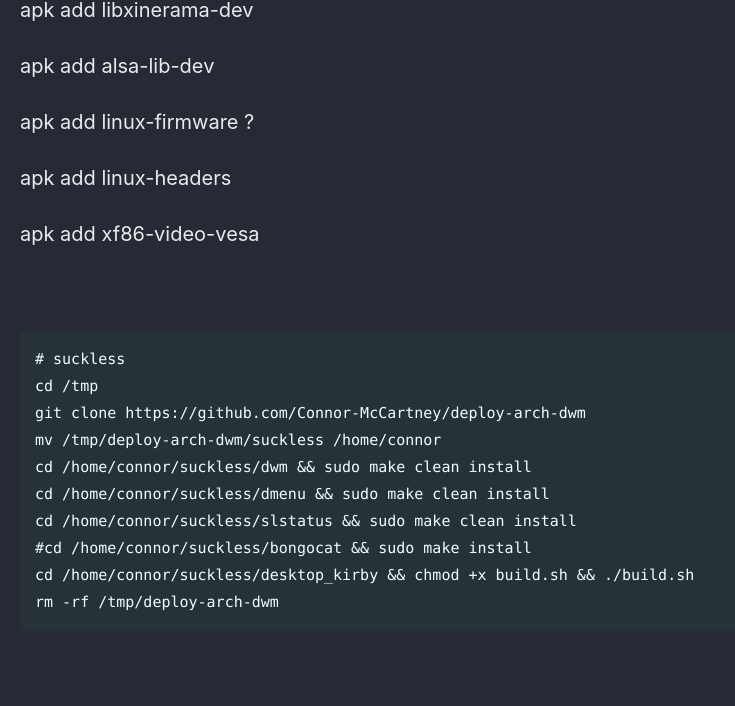
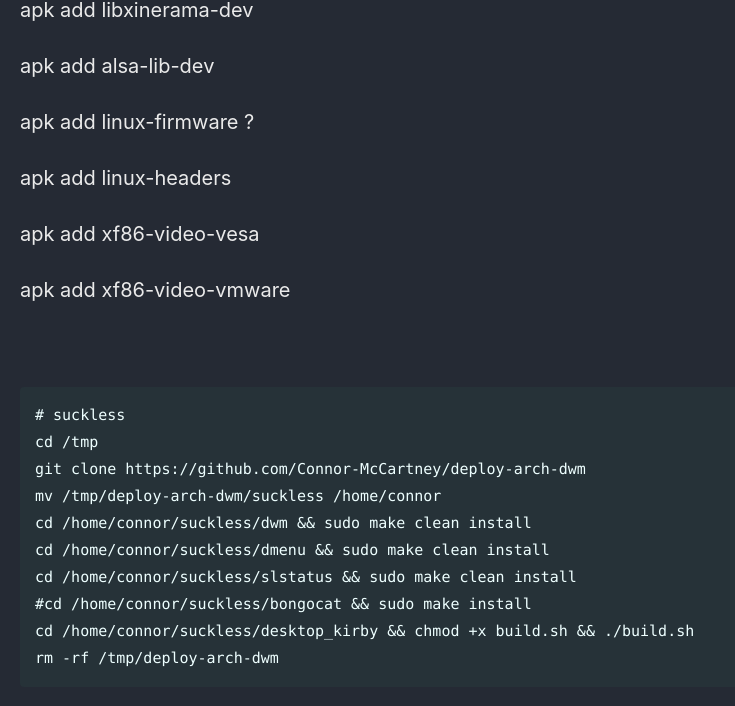
Before and after one commit to Connor-McCartney/Connor-McCartney.github.io, a Jekyll site: the page built from _pages/misc/alpine.md, in a window 1280 px wide and 900 px high, scrolled down 1508 px. Shown: the top 706 px of the window, without its empty margins (0-735 px from the left). Built offline with Jekyll 4.4.1, drawn with Linux system fonts in a browser that asks for light colours; cached includes are drawn as plain includes; our own code applies the rules of GitHub Pages for plain Markdown files.

Commit message:
Update alpine.md

```diff
--- a/_pages/misc/alpine.md
+++ b/_pages/misc/alpine.md
@@ -73,6 +73,8 @@ apk add linux-headers
 
 apk add xf86-video-vesa
 
+apk add xf86-video-vmware
+
 <br>
 
 
```
